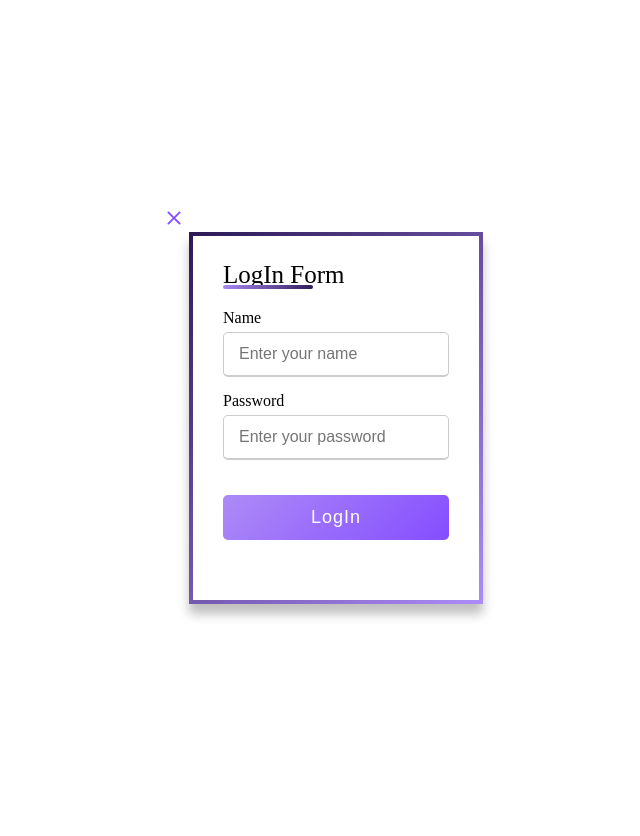
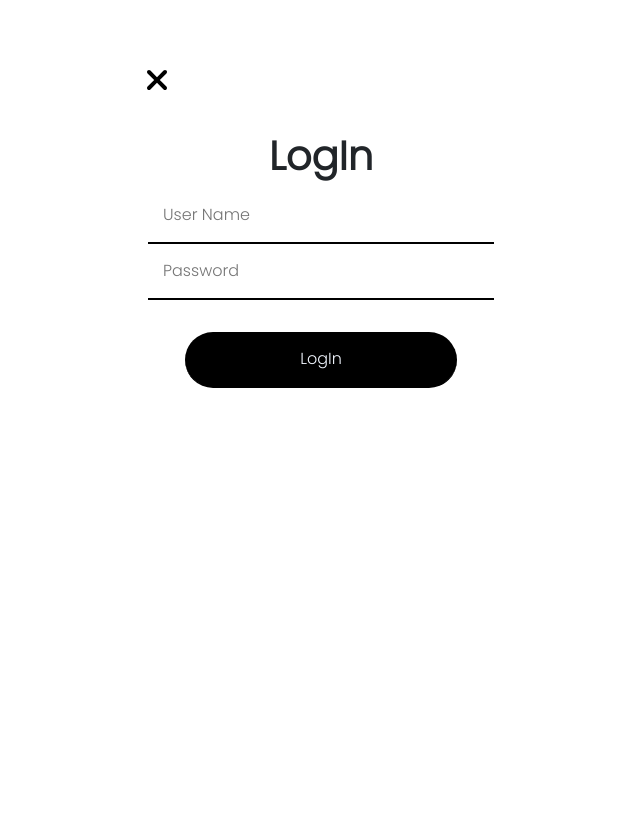
Before and after one commit to zhaodongng/FYP-22-S1-06_SeekHash, a PHP site: page /logIn.php in a window 1280 px wide. Shown: the whole page, without its empty margins (319-959 px from the left). After the commit the page ends 388 px from the top, so only its background shows below. Run offline with PHP 8.4, Linux system fonts and the light colour scheme.

Commit message:
logIn page is updated.

```diff
--- a/web-dev/logIn.php
+++ b/web-dev/logIn.php
@@ -1,38 +1,45 @@
+<!DOCTYPE html>
 <html>
-    <header>
+    <head>
+        <!-- Required meta tags -->
+        <meta charset="utf-8">
+        <meta name="viewport" content="width=device-width, initial-scale=1, shrink-to-fit=no">
+
+        <!-- Bootstrap CSS -->
+        <link rel="stylesheet" href="https://cdn.jsdelivr.net/npm/bootstrap@4.1.3/dist/css/bootstrap.min.css" integrity="sha384-MCw98/SFnGE8fJT3GXwEOngsV7Zt27NXFoaoApmYm81iuXoPkFOJwJ8ERdknLPMO" crossorigin="anonymous">
+        <title>SeekHash - LogIn Page</title>
+        <meta name="description" content="">
+        <meta name="viewport" content="width=device-width, initial-scale=1">
         <link rel= "stylesheet" href="styles/logIn_template.css" type="text/css"/>
-    </header>
+    </head>
     <body>
+        <!-- LogIn Page Contents -->
+        <!-- x button -->
+        <div class="row">
+            <div class="col-5 col-md-9">
                 <div class="cancelbtn">
                     <a href="home.php">
-                <svg xmlns="http://www.w3.org/2000/svg" width="30" height="30" fill="#854DFF" class="bi bi-x" viewBox="0 0 16 16">
-                <path d="M4.646 4.646a.5.5 0 0 1 .708 0L8 7.293l2.646-2.647a.5.5 0 0 1 .708.708L8.707 8l2.647 2.646a.5.5 0 0 1-.708.708L8 8.707l-2.646 2.647a.5.5 0 0 1-.708-.708L7.293 8 4.646 5.354a.5.5 0 0 1 0-.708z"/>
-                </svg>
+                        <img src="img/xmark-solid.svg" />
                     </a>
                 </div>
-        <div class="container">
-            <div class="title">LogIn Form</div>
-            <div class="content">
-                <form method='POST' action='processlogin.php'>
-                    <div class="user-details">
-                        <div class="input-box">
-                            <span class="details">Name</span>
-                            <input type="text"  name='name' autocomplete="off" placeholder="Enter your name" required>
             </div>
-                        <div class="input-box">
-                            <span class="details">Password</span>
-                            <input type="password" name='pwd' autocomplete="off" placeholder="Enter your password" required>
+            <div class="col-7 col-md-3"></div>
         </div>
-                    </div>
-                    <div class="button">
-                        <input type="submit" value="LogIn" name='checkbutton'>
-                    </div>
+
+        <div class="loginbox">
+            <h1>LogIn</h1>
+            <form action="processlogin.php" method="post">
+                <input type="text" name="name" onfocus="this.value = ''"  autocomplete="off" placeholder="User Name" required/><br />
+                <input type="password" name="pwd" onfocus="this.value = ''" autocomplete="off" placeholder="Password" required/><br />
+                <input type="submit" value="LogIn" name='checkbutton' class="checkbutton"/>
             </form>
         </div>
-        </div>
 
+
+        <!-- Optional JavaScript -->
+        <!-- jQuery first, then Popper.js, then Bootstrap JS -->
+        <script src="https://code.jquery.com/jquery-3.3.1.slim.min.js" integrity="sha384-q8i/X+965DzO0rT7abK41JStQIAqVgRVzpbzo5smXKp4YfRvH+8abtTE1Pi6jizo" crossorigin="anonymous"></script>
+        <script src="https://cdn.jsdelivr.net/npm/popper.js@1.14.3/dist/umd/popper.min.js" integrity="sha384-ZMP7rVo3mIykV+2+9J3UJ46jBk0WLaUAdn689aCwoqbBJiSnjAK/l8WvCWPIPm49" crossorigin="anonymous"></script>
+        <script src="https://cdn.jsdelivr.net/npm/bootstrap@4.1.3/dist/js/bootstrap.min.js" integrity="sha384-ChfqqxuZUCnJSK3+MXmPNIyE6ZbWh2IMqE241rYiqJxyMiZ6OW/JmZQ5stwEULTy" crossorigin="anonymous"></script>
     </body>
 </html>
-<?php
-
-?>
--- a/web-dev/styles/logIn_template.css
+++ b/web-dev/styles/logIn_template.css
@@ -1,87 +1,65 @@
-body{
-    height: 100vh;
-    display: flex;
-    justify-content: center;
-    align-items: center;
-    padding: 10px;
+@import url('https://fonts.googleapis.com/css2?family=Poppins:wght@300&display=swap');
+* {
+    box-sizing: border-box;
+    font-family: 'Poppins', sans-serif;
+    margin: 0;
+    padding: 0;
+}
 
-  }
-  .container{
-    max-width: 700px;
-    background-color: #fff;
-    padding: 25px 30px;
-    border-width: 4px;
-    border-style: solid;
-    border-image: linear-gradient(135deg, #2C1A55, #AD8BF7) 1;
-    box-shadow: 0 10px 10px rgba(0,0,0,0.25);
-  }
-  .container .title{
-    font-size: 25px;
-    font-weight: 500;
-    position: relative;
-  }
-  .container .title::before{
-    content: "";
-    position: absolute;
-    left: 0;
-    bottom: 0;
-    height: 4px;
-    width: 90px;
-    border-radius: 5px;
-    background: linear-gradient(135deg, #AD8BF7, #2C1A55);
-  }
-  .content form .user-details{
+html,body
+{
+    width: 100%;
+    height: 100%;
+    margin: 0px;
+    padding: 0px;
+    overflow-x: hidden;
+}
+
+.cancelbtn {
+    width: 20px;
+    height: 20px;
     display: block;
-    flex-wrap: wrap;
-    justify-content: space-between;
-    margin: 20px 0 12px 0;
-  }
-  form .user-details .input-box{
-    margin-bottom: 15px;
-  }
-  form .input-box span.details{
-    display: block;
-    font-weight: 500;
-    margin-bottom: 5px;
-  }
-  .user-details .input-box input{
-    height: 45px;
-    width: 100%;
-    outline: none;
-    font-size: 16px;
-    border-radius: 5px;
-    padding-left: 15px;
-    border: 1px solid #ccc;
-    border-bottom-width: 2px;
-    transition: all 0.3s ease;
-  }
-  .user-details .input-box input:focus,
-  .user-details .input-box input:valid{
-    border-color: #854DFF;
-  }
+    margin: auto;
+    margin-top: 4rem;
+}
 
-  form .button{
-    height: 45px;
-    margin: 35px 0
-  }
-  form .button input{
-    height: 100%;
-    width: 100%;
-    border-radius: 5px;
+ .loginbox {
+    text-align: center;
+    margin: 3rem 0;
+}
+
+.loginbox h1 {
+    font-weight: bold;
+}
+
+.loginbox input {
     border: none;
-    color: #fff;
-    font-size: 18px;
-    font-weight: 500;
-    letter-spacing: 1px;
-    cursor: pointer;
-    transition: all 0.3s ease;
-    background: linear-gradient(135deg, #AD8BF7, #854DFF);
-  }
-  form .button input:hover{
-   /* transform: scale(0.99); */
-   background: linear-gradient(-135deg, #AD8BF7, #2C1A55);
-   }
+    color: grey;
+    border: 0;
+    outline: 0;
+    border-bottom: 2px solid #000;
+    padding: 15px;
+}
 
-   .cancelbtn {
-    transform: translateY(-200px);
+
+.loginbox .checkbutton {
+    background-color: #000;
+    color: #F2f7FF;
+    border-radius: 40px;
+    width: 17rem;
+    margin-top: 2rem;
 }
+
+.loginbox .checkbutton:hover {
+    background-color: #F2f7FF;
+    color: #000;
+    border: 1px solid #000;
+    transition: all .4s ease;
+    -webkit-transition: all .4s ease;
+}
+
+
+.loginbox input:hover {
+    color: #000;
+    font-weight: 700;
+}
```
Lines whose indentation alone changed are shown as unchanged.
